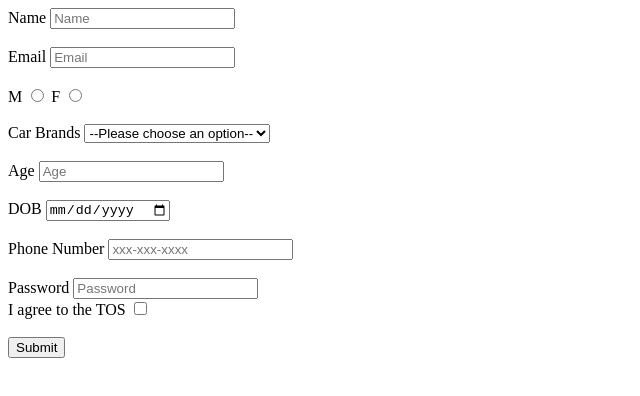
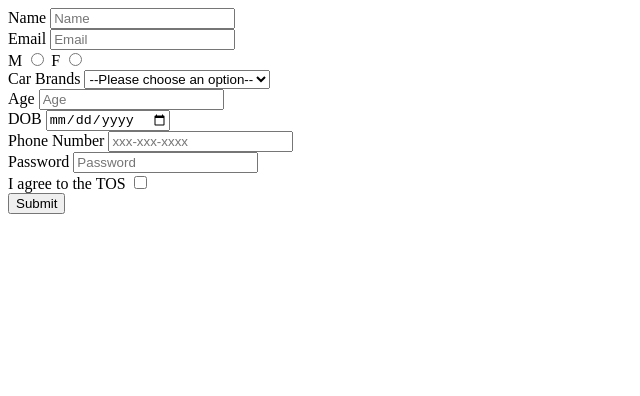
Before and after one commit to acciojob/signup-form-car-jaybaraiya0840, a website: page main.html in a window 1280 px wide. Shown: the whole page, without its empty margins (0-640 px from the left). Drawn offline with Linux system fonts and the light colour scheme.

Commit message:
created a submission

```diff
--- a/main.html
+++ b/main.html
@@ -10,20 +10,20 @@
 	<!-- the entire body must be written by student -->
 	<form action="/submit" method="get/post" name="">
 		<lable for="name" >Name</lable>
-		<input type="text" id="name" placeholder="Name" required><br><br>
+		<input type="text" id="name" placeholder="Name" required><br>
 
 		<label for="email">Email</label>
 		<input type="email" id="email" placeholder="Email"    required>
 
 
-<br><br>
+<br>
 		<label for="gender_m">M</label>
 		<input type="radio" name="Gender" id="gender_m" required>
 		<label for="gender_f">F</label>
 		<input type="radio" name="Gender" id="gender_f" required>
 
 
-		<br><br>
+		<br>
 		<label for="Car Brands" >Car Brands </label>
      <select name="" id="cars" required>
 		 <option value="">--Please choose an option--</option>
@@ -32,25 +32,25 @@
         <option value="">Fanty</option>
       </select>
 
-		<br><br>
+		<br>
 		<label for="Number" >Age</label>
-		<input type="number" id="age" placeholder="Age" required><br><br>
+		<input type="number" id="age" placeholder="Age" required><br>
 
 		<label for="DOB">DOB</label>
 		<input type="date" id="dob" required>
-		<br><br>
+		<br>
 
 		<lable for="phone number">Phone Number</lable>
 		<input type="tel" id="tel" placeholder="xxx-xxx-xxxx">
-		<br><br>
+		<br>
 
 		<label for="pass"> Password</label>
 		<input type="password" id="password"  placeholder="Password" required>
-		<br></be>
+		<br>
 
 	 <label for="tos">I agree to the TOS</label>
      <input type="checkbox"  id="tos" required>
-		<br><br>
+		<br>
 
 		<button>Submit</button>
 
```
